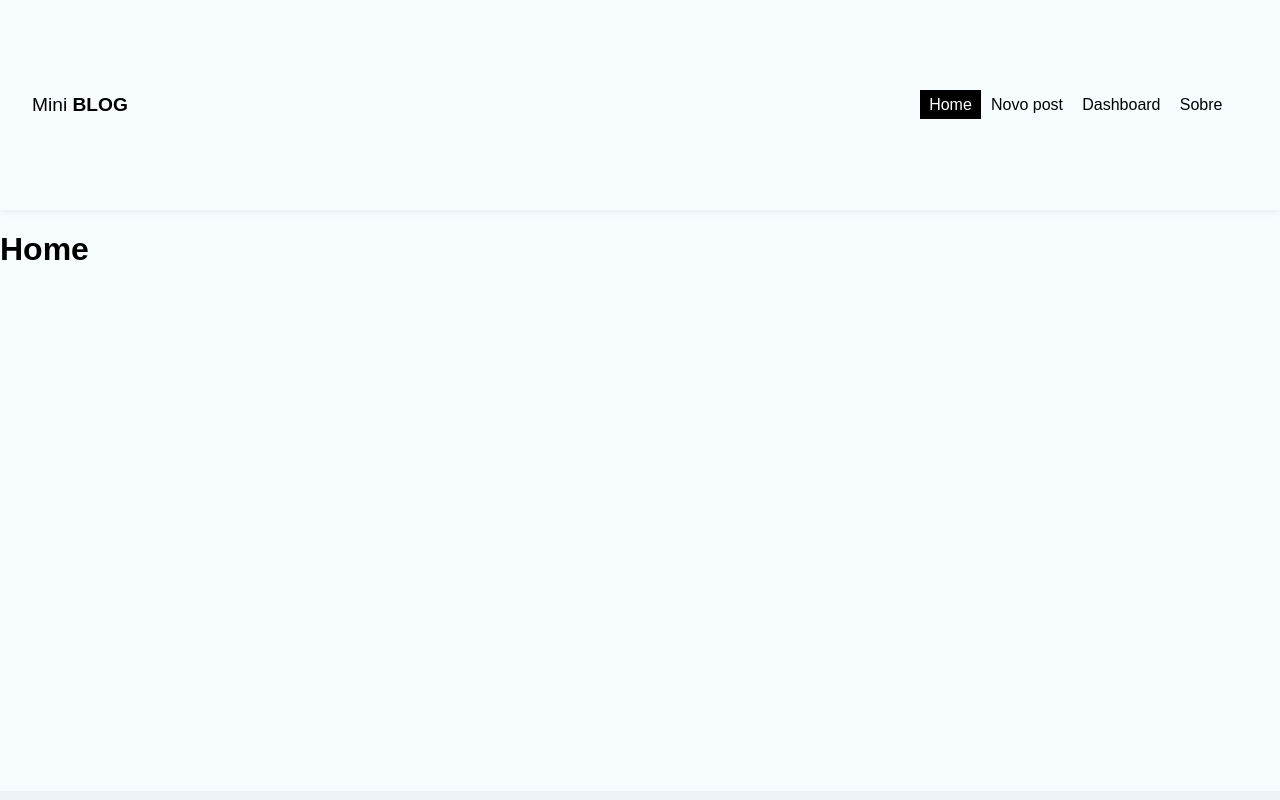
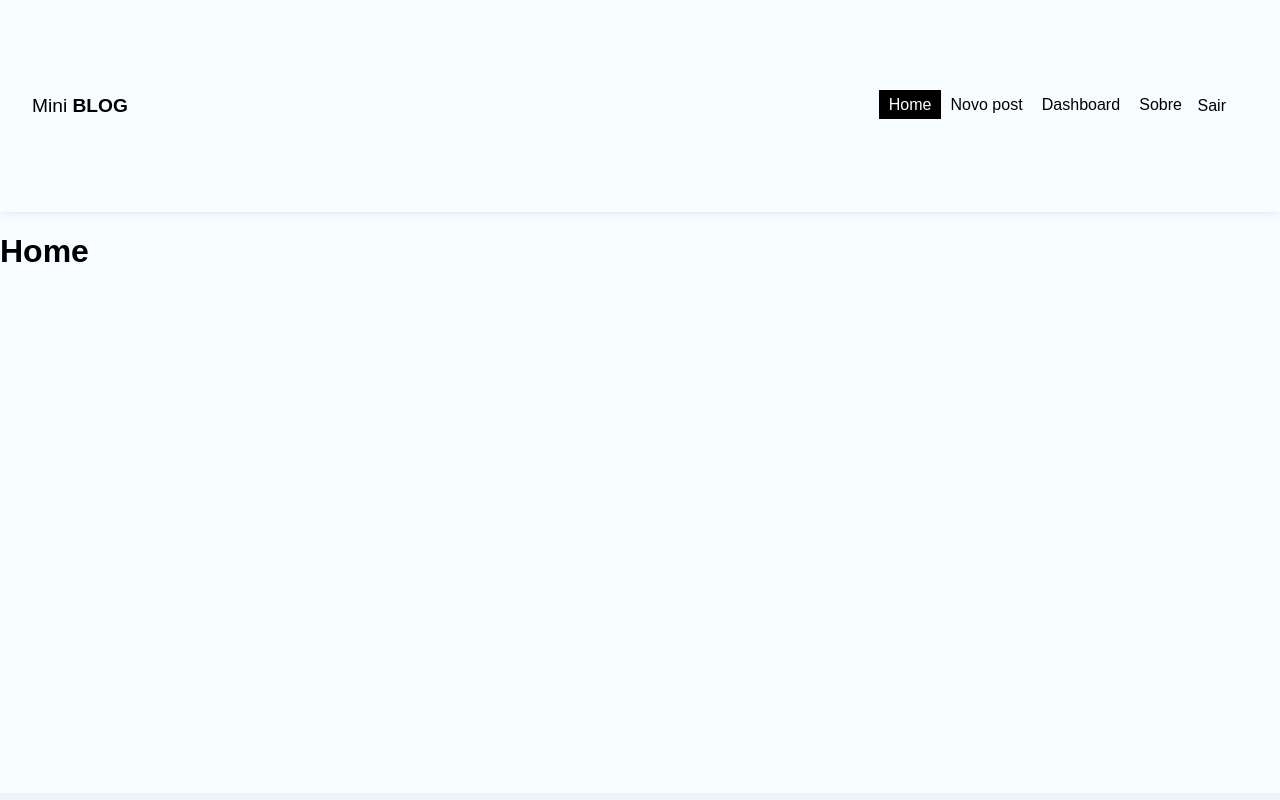
Before and after one commit to gillsonpassos/React, a React (Create React App) app in the folder Avançando-em-React/10_MINIBLOG/miniblog/: page / in a window 1280 px wide. Shown: the top 800 px of the page. Built offline with nearby package versions, Linux system fonts and the light colour scheme; no server answers; sample sign-in values are in the browser's storage; the HTML template or start-up script is replaced by a standard one.

Commit message:
Função de Logout

```diff
--- a/Avançando-em-React/10_MINIBLOG/miniblog/src/components/Navbar.js
+++ b/Avançando-em-React/10_MINIBLOG/miniblog/src/components/Navbar.js
@@ -8,6 +8,7 @@ import styles from "./Navbar.module.css";
 
 const Navbar = () => {
   const { user } = useAuthValue();
+  const { logout } = useAuthentication();
 
   return (
     <nav className={styles.navbar}>
@@ -71,6 +72,11 @@ const Navbar = () => {
             Sobre
           </NavLink>
         </li>
+        {user && (
+          <li>
+            <button onClick={logout}>Sair</button>
+          </li>
+        )}
       </ul>
     </nav>
   );
--- a/Avançando-em-React/10_MINIBLOG/miniblog/src/hooks/useAuthentication.js
+++ b/Avançando-em-React/10_MINIBLOG/miniblog/src/hooks/useAuthentication.js
@@ -27,6 +27,7 @@ export const useAuthentication = () => {
     }
   }
 
+  // register
   const createUser = async (data) => {
     checkIfIsCancelled();
 
@@ -67,6 +68,13 @@ export const useAuthentication = () => {
     }
   };
 
+  //logout - sign out
+  const logout = () => {
+    checkIfIsCancelled();
+
+    signOut(auth);
+  };
+
   useEffect(() => {
     return () => setCancelled(true);
   }, []);
@@ -76,5 +84,6 @@ export const useAuthentication = () => {
     createUser,
     error,
     loading,
+    logout,
   };
 };
```
